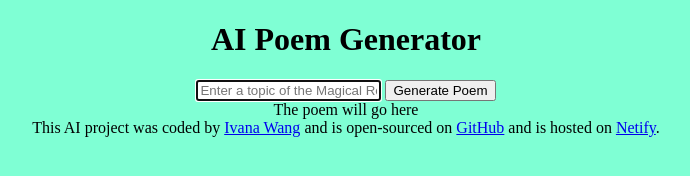
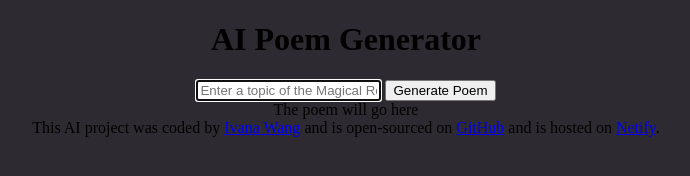
Before and after one commit to Ivanaonana/ai-poem-generator, a plain HTML site: page index.html in a window 1280 px wide. Shown: the whole page, without its empty margins (294-984 px from the left). Drawn offline with Linux system fonts and the light colour scheme.

Commit message:
Update style.css

```diff
--- a/src/style.css
+++ b/src/style.css
@@ -1,4 +1,4 @@
 body {
-  background-color: aquamarine;
+  background-color: #2d2a32;
   text-align: center;
 }
```
